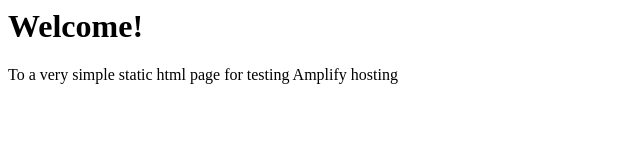
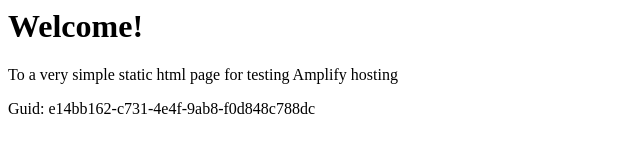
Before and after one commit to aws-aemilia-bom/Github-PR-Commit-Integration-Test-DoNotTouch-GitHubAutoBuildCanaryTest-v1-preprod-ap-south-1, a website: page src/index.html in a window 1280 px wide. Shown: the whole page, without its empty margins (0-640 px from the left). Drawn offline with Linux system fonts and the light colour scheme.

Commit message:
commit from integ tests

```diff
--- a/src/index.html
+++ b/src/index.html
@@ -1,3 +1,5 @@
+
+
 <html lang="en">
 
 <head>
@@ -10,6 +12,6 @@
 <body>
     <h1>Welcome!</h1>
     <p>To a very simple static html page for testing Amplify hosting</p>
-</body>
+    <p>Guid: e14bb162-c731-4e4f-9ab8-f0d848c788dc</p></body>
 
 </html>
```
